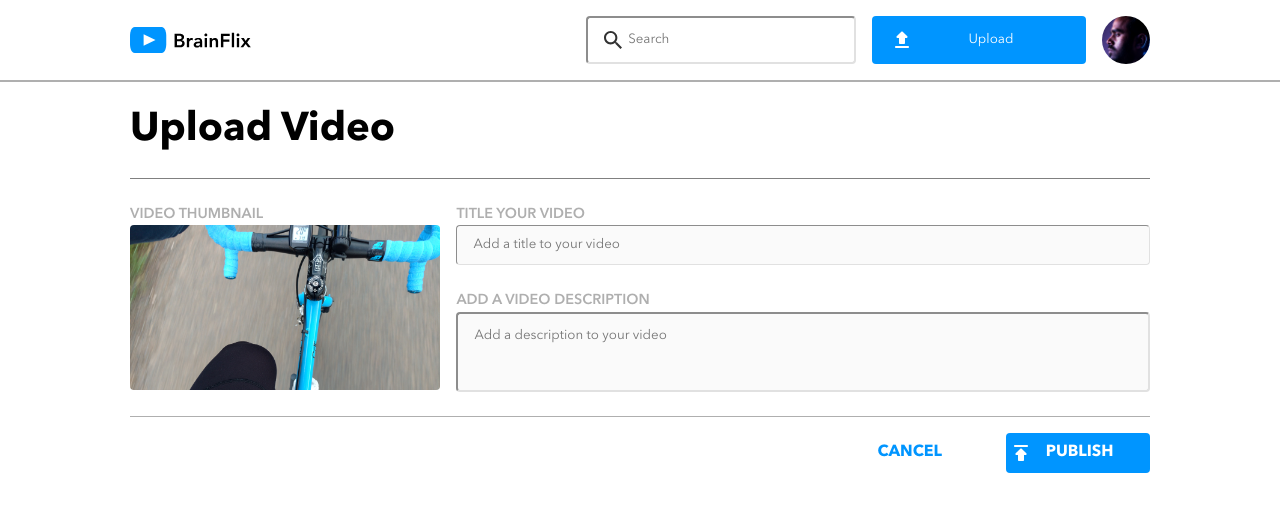
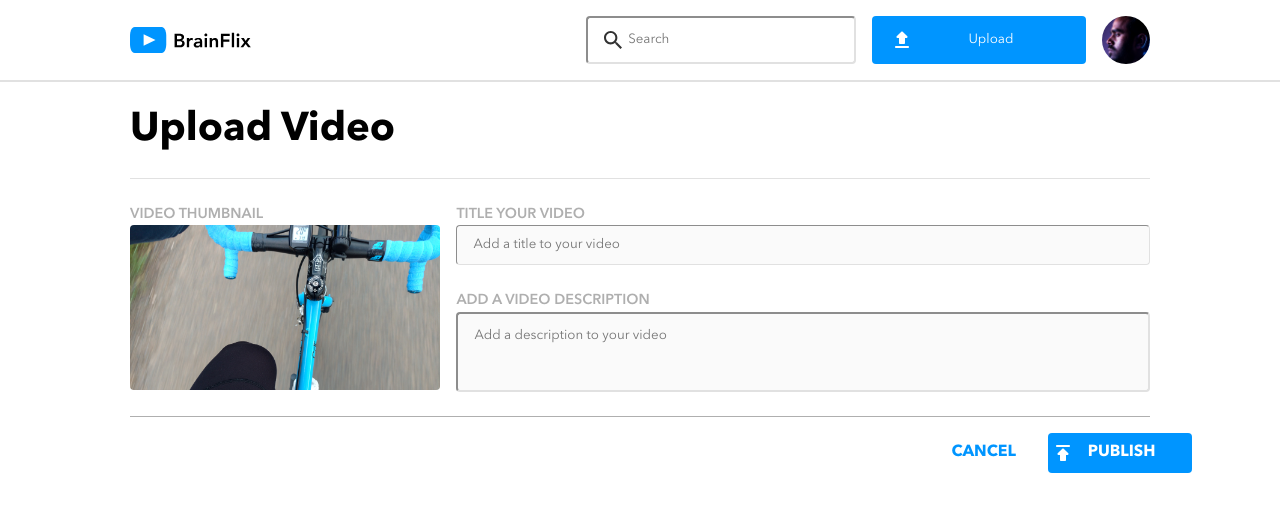
Before and after one commit to OmarMahmoud97/StreamerTV, a React (Create React App) app: page /upload in a window 1280 px wide. Shown: the top 512 px of the page. Built offline with nearby package versions, Linux system fonts and the light colour scheme.

Commit message:
add additional styling to upload page to follow previous feedback

```diff
--- a/src/components/Header/Header.scss
+++ b/src/components/Header/Header.scss
@@ -5,7 +5,7 @@
 .nav {
   @include flex-center;
   justify-content: center;
-  border-bottom: $primarycolor3 2px solid;
+  border-bottom: $secondarycolor3 2px solid;
 
   @include media-desktop {
     @include flex-center;
--- a/src/pages/UploadPage/UploadPage.jsx
+++ b/src/pages/UploadPage/UploadPage.jsx
@@ -108,12 +108,16 @@ export default function VideoInfo() {
           </div>
         </div>
         <div className="upload__footer">
+          <div className="upload__footer-wrapper">
+            {/* //// */}
             <Link
               className="upload__button-label upload__button-label--mobile"
               to="/"
             >
               <h4 className="upload__cancel-left">CANCEL</h4>
             </Link>
+            {/*  */}
+
             <Link
               className="upload__button-label upload__button-label--publish"
               to="/"
@@ -127,9 +131,12 @@ export default function VideoInfo() {
                 <h4 className="upload__publish">PUBLISH</h4>
               </button>
             </Link>
+            {/* /// */}
             <Link className="upload__button-label " to="/">
               <h4 className="upload__cancel-right ">CANCEL</h4>
             </Link>
+            {/* /// */}
+          </div>
         </div>
       </section>
     </>
--- a/src/pages/UploadPage/UploadPage.scss
+++ b/src/pages/UploadPage/UploadPage.scss
@@ -14,7 +14,7 @@
 
     @include media-tablet {
       padding: 1.5rem 0 1.5rem 0;
-      border-bottom: 1px solid grey;
+      border-bottom: 1px solid $secondarycolor3;
       margin-bottom: 1.5rem;
       font-size: 2.5rem;
     }
@@ -90,7 +90,19 @@
     @include media-tablet {
       flex-direction: row;
       justify-content: flex-end;
-      width: 50.75rem;
+      width: 90%;
+    }
+  }
+
+  &__footer-wrapper {
+    width: 100%;
+    display: flex;
+    flex-direction: column;
+    align-items: center;
+    justify-content: center;
+    @include media-tablet {
+      flex-direction: row;
+      justify-content: end;
     }
   }
 
@@ -140,13 +152,17 @@
 
     @include media-tablet {
       width: 9rem;
-      margin-left: 4rem;
+      margin-left: 0rem;
       margin-bottom: 0;
     }
   }
 
   &__button-label {
     text-decoration: none;
+    &--mobile {
+      margin-right: 2rem;
+    }
+
     &--publish {
       width: 100%;
       text-align: center;
@@ -156,6 +172,7 @@
       }
     }
   }
+
   &__button-icon {
     position: absolute;
 
```
Lines whose indentation alone changed are shown as unchanged.
